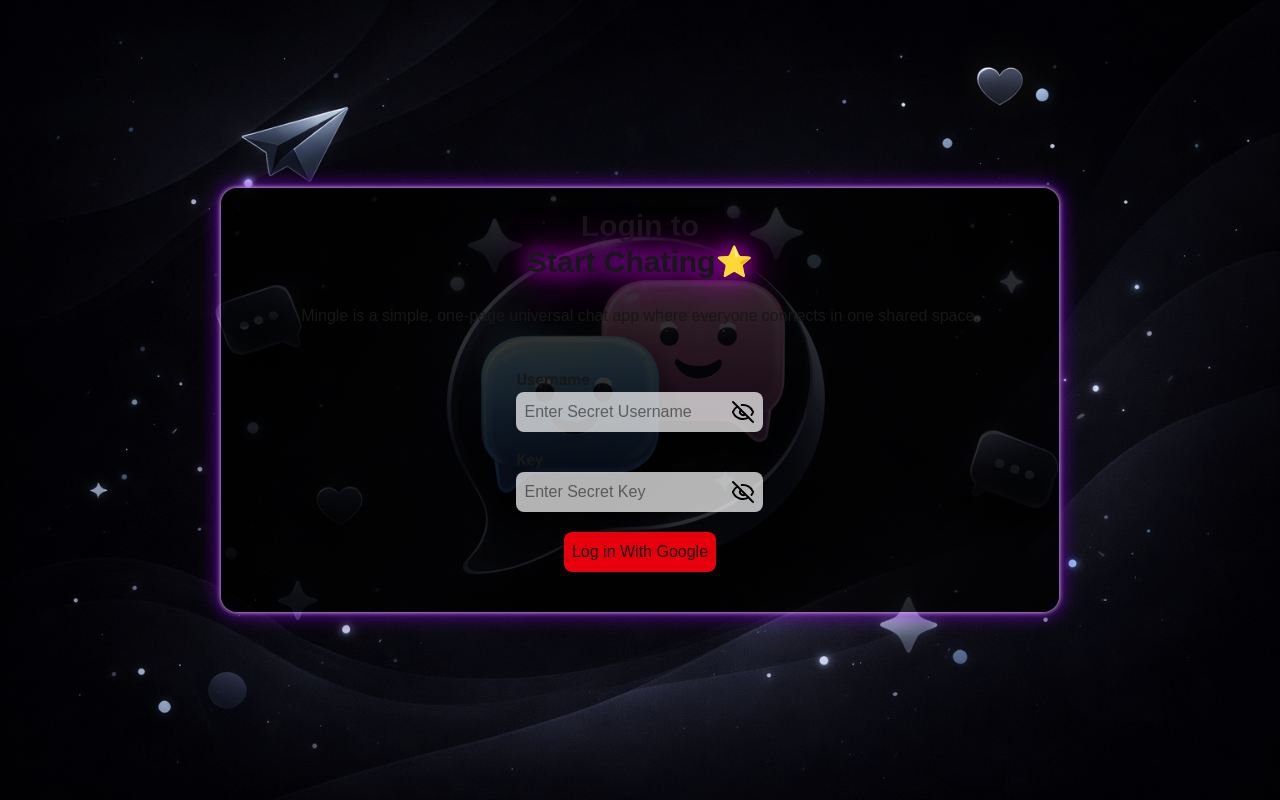
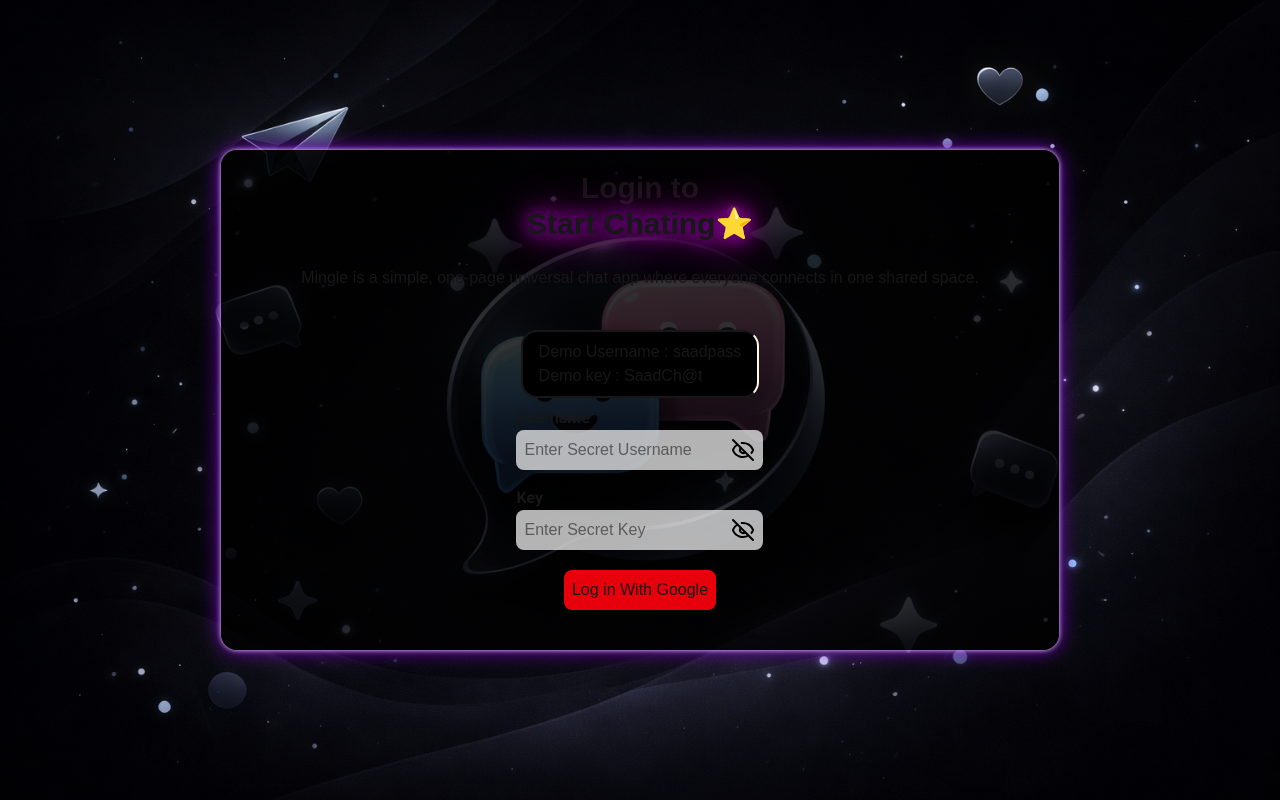
Before and after one commit to MSA500/Mingle, a Next.js app: page /login in a window 1280 px wide. Built offline with nearby package versions, Linux system fonts and the light colour scheme; no server answers; a web font is replaced by a local one.

Commit message:
Add Demo credentials

```diff
--- a/src/app/login/page.js
+++ b/src/app/login/page.js
@@ -57,6 +57,11 @@ const LoginPage = () => {
                     <h1 className='text-3xl whitespace-nowrap font-bold text-center mb-4'>Login to<br></br><span className='glow-text'> Start Chating⭐</span></h1>
                     <p className='md:px-10 mb-8'>Mingle is a simple, one-page universal chat app where everyone connects in one shared space.</p>
 
+                    <div className='bg-black py-2 px-4 rounded-2xl border-e-amber-50 border-2'>
+                        <h3>Demo Username : saadpass <br></br>
+                        Demo key : SaadCh@t
+                        </h3>
+                    </div>
                     <div className='flex flex-col gap-4'>
                         <div className='flex flex-col'>
                             <label className={`font-bold ${roboto.className}`}>Username</label>
```
